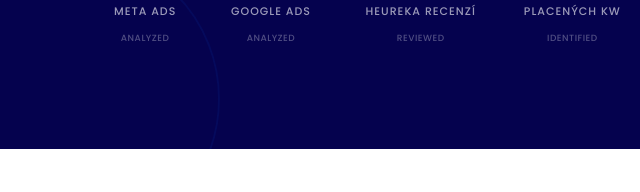
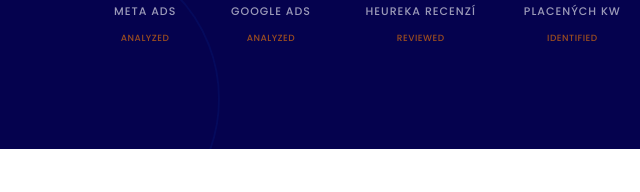
Before and after one commit to DXFNT/nebshop-ads-audit, a plain HTML site: page index.html in a window 1280 px wide. Shown: the part 544-736 px from the top of the page, 0-640 px from the left. Drawn offline with Linux system fonts and the light colour scheme.

Commit message:
Hero stat labels orange

```diff
--- a/index.html
+++ b/index.html
@@ -902,19 +902,19 @@
     <div class="hero-stats">
       <div class="hero-stat">
         <span class="num">~51</span>
-        <span class="label">Meta Ads<br><span style="font-size: 9px; opacity: 0.5; letter-spacing: 0.5px;">analyzed</span></span>
+        <span class="label">Meta Ads<br><span style="font-size: 9px; color: #ff7f00; letter-spacing: 0.5px;">analyzed</span></span>
       </div>
       <div class="hero-stat">
         <span class="num">~500</span>
-        <span class="label">Google Ads<br><span style="font-size: 9px; opacity: 0.5; letter-spacing: 0.5px;">analyzed</span></span>
+        <span class="label">Google Ads<br><span style="font-size: 9px; color: #ff7f00; letter-spacing: 0.5px;">analyzed</span></span>
       </div>
       <div class="hero-stat">
         <span class="num">432</span>
-        <span class="label">Heureka recenz&iacute;<br><span style="font-size: 9px; opacity: 0.5; letter-spacing: 0.5px;">reviewed</span></span>
+        <span class="label">Heureka recenz&iacute;<br><span style="font-size: 9px; color: #ff7f00; letter-spacing: 0.5px;">reviewed</span></span>
       </div>
       <div class="hero-stat">
         <span class="num">43</span>
-        <span class="label">Placen&yacute;ch KW<br><span style="font-size: 9px; opacity: 0.5; letter-spacing: 0.5px;">identified</span></span>
+        <span class="label">Placen&yacute;ch KW<br><span style="font-size: 9px; color: #ff7f00; letter-spacing: 0.5px;">identified</span></span>
       </div>
     </div>
   </div>
```
